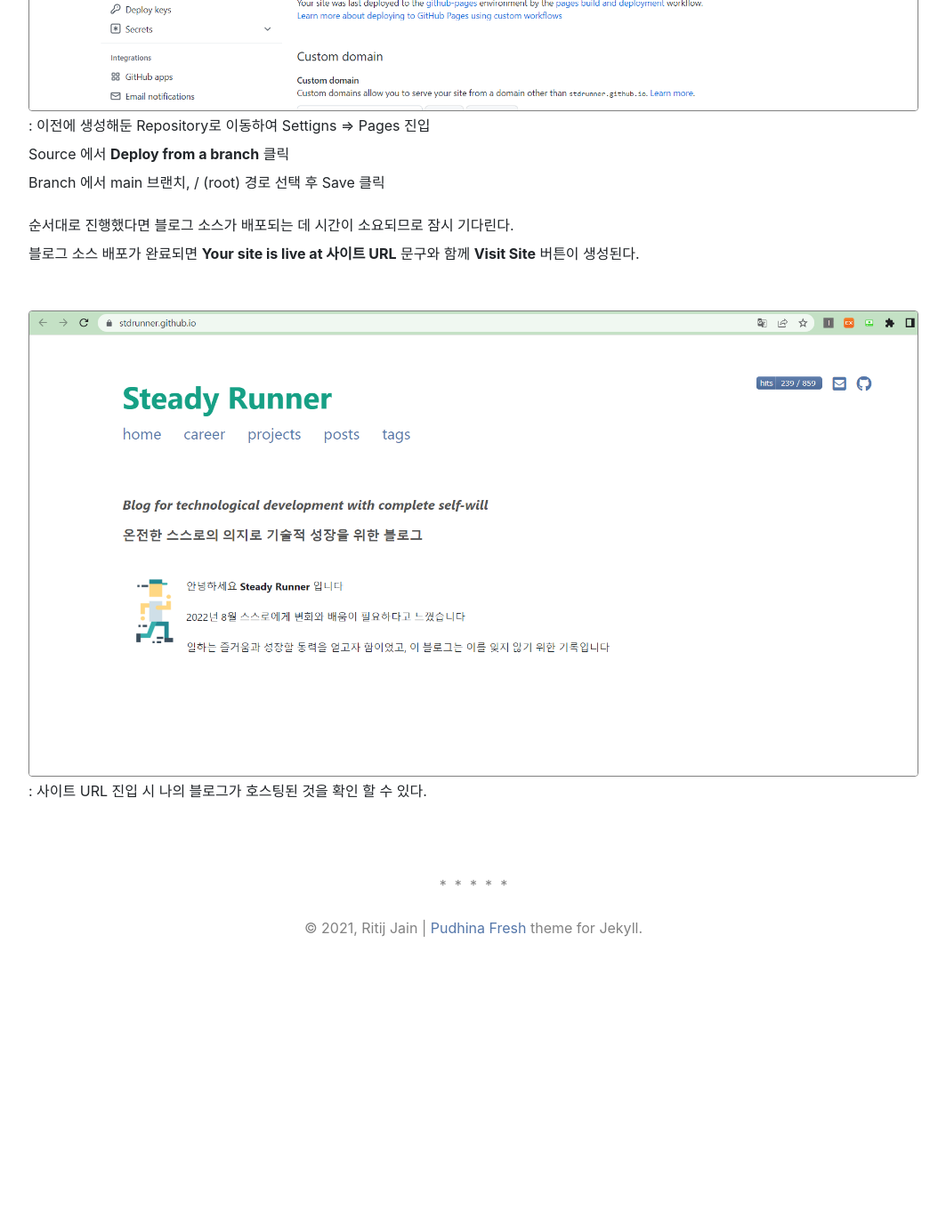
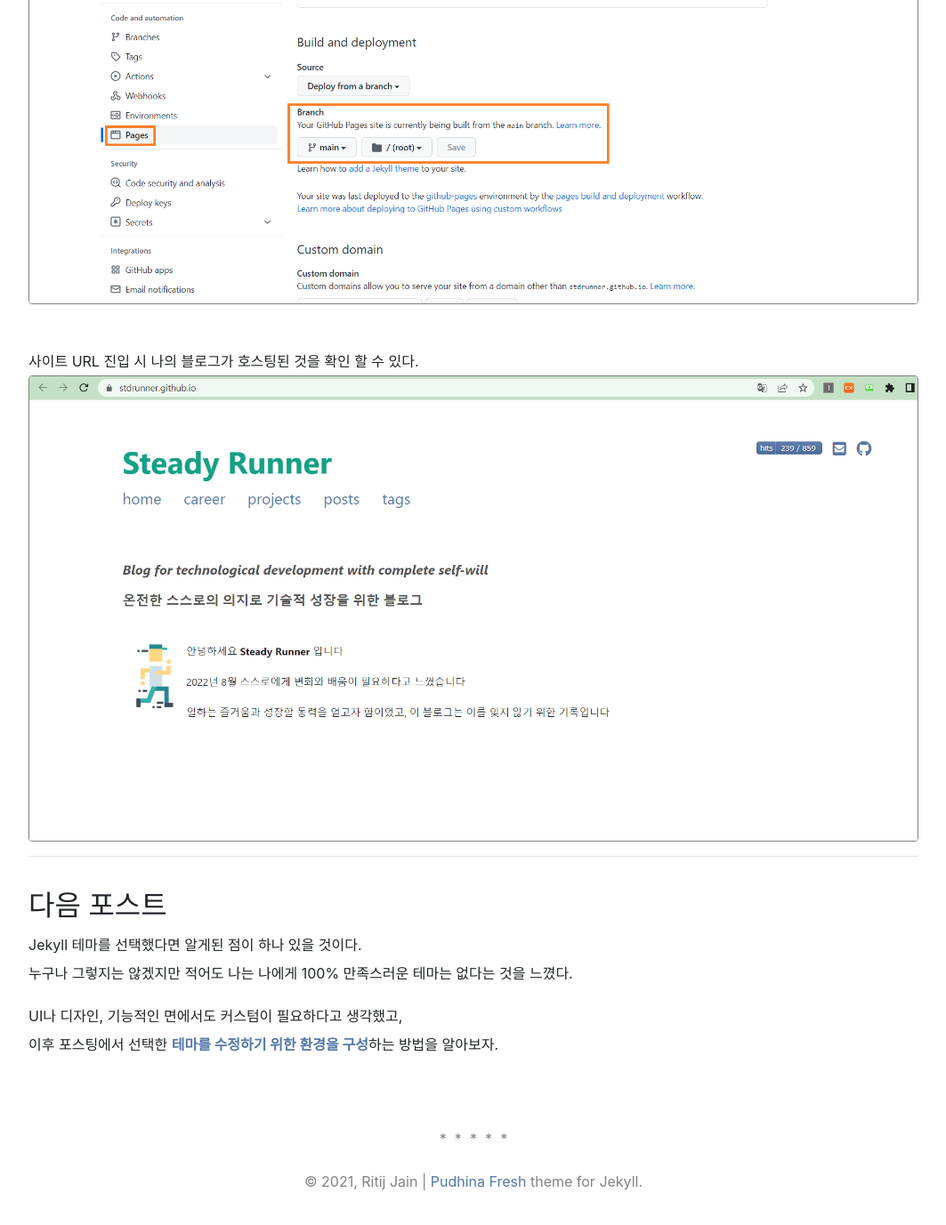
Before and after one commit to StdRunner/StdRunner.github.io, a Jekyll site: the page built from _posts/2022-08-29-how-to-use-jekyll.md, in a window 1280 px wide and 1400 px high, scrolled down 8654 px. Shown: the top 1377 px of the window at 89% size, without its empty margins (108-1171 px from the left). Built offline with Jekyll 4.4.1, drawn with Linux system fonts in a browser that asks for light colours; nearby versions of some CDN libraries; comment, search, counter and statistics services are not loaded; a style sheet for code colours, icons or effects is not loaded; before the commit the page ends 9769 px from its top, so only the background shows below that; some of the changed text lies outside the part shown.

Commit message:
edit post : how-to-use-jekyll add post : how-to-custom-jekyll

````diff
--- a/_data/tags.yml
+++ b/_data/tags.yml
@@ -1,6 +1,8 @@
 real-tags:
 - name : jekyll-blog
   color : burlywood
+- name : vscode
+  color : cornflowerblue
 sample-tags:
 - name : docs
   color : rgba( 140, 160, 175, 100%)
--- a/_posts/2022-08-29-how-to-use-jekyll.md
+++ b/_posts/2022-08-29-how-to-use-jekyll.md
@@ -7,90 +7,97 @@
 menu: jekyllblog
 ---
 ## 개인 블로그를 생성한 이유
-: 내가 IT분야에서 첫 발을 내딛은 회사는 솔루션 기반 사업을 주로 수행하는 기업.<br>
-신입 JAVA 개발자 라는 모호한 기준 아래 지원했던 나의 현재 롤은 <br>
-아이러니하게도 **개발자와는 다소 거리가 있는 포지션**이다.<br>
+내가 IT분야에서 첫 발을 내딛은 회사는 솔루션 기반 사업을 주로 수행하는 기업이다.
+신입 JAVA 개발자 라는 모호한 기준 아래 지원했던 나의 현재 롤은
+아이러니하게도 ***개발자와는 다소 거리가 있는 포지션***이다.
 
-솔루션 엔지니어, 서버/웹 QA, 서버 인프라 담당자<br>
+솔루션 엔지니어, 서버/웹 QA, 서버 인프라 담당자
 나의 바람인 개발자와는 다른 업무를 수행한 지 벌써 2년을 채워 간다.
 
-더 늦기 전에 내가 바라는 포지션의 **개발자로 일하기 위한 공부를 시작**하고,<br>
-**기록으로 남기고자 개인 블로그를 운영**하고자 한다.
+더 늦기 전에 내가 바라는 포지션의 ***개발자로 일하기 위한 공부를 시작***하고,
+***기록으로 남기고자 개인 블로그를 운영***하고자 한다.
 * * *
 ## Jekyll이란 무엇인가?
-<img src="/assets/img/posts/how-to-use-jekyll/jekyll.png" style="width:20%;" />
-: : 간단히 말해 **정적 사이트 생성기**이다. Ruby 언어로 개발되었으며<br>
-다양한 오픈소스 테마를 기반으로 개인 사이트, 블로그를 간단히 생성하고 커스텀할 수 있다.<br>
+간단히 말해 ***정적 사이트 생성기***이다. Ruby 언어로 개발되었으며
+다양한 오픈소스 테마를 기반으로 개인 사이트, 블로그를 간단히 생성하고 커스텀할 수 있다.
 DBMS를 사용하지 않아 빠르고, 가볍다.
 
-물론 커스텀을 위해서는 Jekyll의 동작방식과 폴더구조를 어느 정도 이해하고,<br>
+물론 커스텀을 위해서는 Jekyll의 동작방식과 폴더구조를 어느 정도 이해하고,
 HTML&CSS, liquid, 마크다운 사용방식을 알고 있어야 한다.
+<img src="/assets/img/posts/how-to-use-jekyll/jekyll.png" style="width:20%;" /><br>
 * * *
 ## 이 포스트에서 설명할 내용
 * Github 레파지토리 생성
 * 개인 블로그에 사용할 Jekyll 테마 선택과 Github 업로드
 * Github Pages 기능을 활용한 블로그 호스팅
-<!--* 테마 커스텀을 위한 Jekyll 테마 로컬 개발 환경 구성-->
+
 * * *
 ## Github 레파지토리 생성
-: 우선 Github 페이지에 진입한다. [https://github.com](https://github.com/)
+우선 Github 페이지에 진입한다. **[https://github.com/](https://github.com/)**
+Github 계정을 보유한 사람은 ***Sign in***을
+가입이 필요한 사람은 ***Sign up***을 클릭하여 로그인
+<img src="\assets\img\posts\how-to-use-jekyll\open_github.png" style="border: 1px solid gray;" /><br>
 
-<img src="\assets\img\posts\how-to-use-jekyll\open_github.png" style="border: 1px solid gray;" />
-: : Github 계정을 보유한 사람은 **Sign in**을<br>
-가입이 필요한 사람은 **Sign up**을 클릭하여 로그인<br><br>
+로그인 후 Github Repository를 생성하기 위해 ***New*** 클릭
+***Github Repository란*** Github 라는 서버에 Repository라는 나의 저장 공간을 만든다고 생각하면 이해가 쉽다.<br>
+우리는 이 저장 공간에 블로그 소스를 업로드할 것이다.
+<img src="\assets\img\posts\how-to-use-jekyll\create_repo.png" style="border: 1px solid gray;" /><br>
 
-<img src="\assets\img\posts\how-to-use-jekyll\create_repo.png" style="border: 1px solid gray;" />
-: : 로그인 후 Github Repository를 생성하기 위해 **New** 클릭<br>
-**Github Repository란** Github 라는 서버에 Repository라는 나의 저장 공간을 만든다고 생각하면 이해가 쉽다.<br>
-우리는 이 저장 공간에 블로그 소스를 업로드할 것이다.<br><br>
-
+***"{사용자 이름}.github.io"***으로 Repository 명을 입력 후 ***Create Repository*** 클릭<br>
+미리 생성해두어 이미 존재하는 Repository라는 경고가 표시된다.
+추후 ***"{사용자 이름}.github.io"*** 는 내 블로그의 접속 도메인이 될 예정이다.
 <img src="\assets\img\posts\how-to-use-jekyll\create_repo2.png" style="border: 1px solid gray;" />
-: : **"{사용자 이름}.github.io"**으로 Repository 명을 입력 후 **Create Repository** 클릭<br>
-미리 생성해두어 이미 존재하는 Repository라는 경고가 표시된다.<br>
-추후 **"{사용자 이름}.github.io"** 는 내 블로그의 접속 도메인이 될 예정이다.
 * * *
 
 ## 개인 블로그에 사용할 Jekyll 테마 선택과 Github 업로드
-: 오픈소스로 공개된 Jekyll 테마는 굉장히 다양하다. <br>
+오픈소스로 공개된 Jekyll 테마는 굉장히 다양하다.
 Jekyll 테마를 구글링으로 검색하면 어렵지 않게 마음에 드는 테마를 고를 수 있다.
 
-<img src="\assets\img\posts\how-to-use-jekyll\jekyll_theme.png" style="border: 1px solid gray;" />
-: : 나는 [https://jekyll-themes.com](https://jekyll-themes.com/) 사이트에서
-**"Pudhina Fresh"** 라는 테마를 선택했다.<br><br>
+나는 **[https://jekyll-themes.com/](https://jekyll-themes.com/)** 사이트에서
+***"Pudhina Fresh"*** 라는 테마를 선택했다.
+<img src="\assets\img\posts\how-to-use-jekyll\jekyll_theme.png" style="border: 1px solid gray;" /><br>
 
-<img src="\assets\img\posts\how-to-use-jekyll\jekyll_theme2.png" style="border: 1px solid gray;" />
-: : 테마 소스를 내 Github Repository에 업로드하기 위해 다운로드 한다.<br>
-이번 포스팅에서는 Git에 대한 이해도 없이 정적 사이트를 생성하기 위한 사람들을 위해 UI 업로드 방식을 설명한다.<br>
-테마 커스텀 환경을 위해서는 Git을 사용해야 하므로 미리 Git을 사용해 Repository에 업로드해도 무방하다.<br>
+테마 소스를 내 Github Repository에 업로드하기 위해 우선 다운로드 한다.
+이번 포스팅에서는 Git에 대한 이해도 없이 정적 사이트를 생성하기 위한 사람들을 위해 UI 업로드 방식을 설명한다.
+테마 커스텀 환경을 위해서는 Git을 사용해야 하므로 미리 Git을 사용해 Repository에 업로드해도 무방하다.
 
-테마 소스는 테마 사이트에서 즉시 다운로드하거나,<br><br>
+테마 소스는 테마 사이트에서 즉시 다운로드하거나,
+<img src="\assets\img\posts\how-to-use-jekyll\jekyll_theme2.png" style="border: 1px solid gray;" /><br>
 
-<img src="\assets\img\posts\how-to-use-jekyll\jekyll_theme3.png" style="border: 1px solid gray;" />
-: : 테마 Repository에 진입하여 **Download ZIP**을 클릭해도 무방하다.<br><br>
+테마 Repository에 진입하여 ***Download ZIP***을 클릭해도 무방하다.
+<img src="\assets\img\posts\how-to-use-jekyll\jekyll_theme3.png" style="border: 1px solid gray;" /><br>
 
-<img src="\assets\img\posts\how-to-use-jekyll\unzip_theme.png" style="border: 1px solid gray;" />
-: : 다운로드 받은 zip파일을 압축 해제한다.<br><br>
+다운로드 받은 zip파일을 압축 해제한다.
+<img src="\assets\img\posts\how-to-use-jekyll\unzip_theme.png" style="border: 1px solid gray;" /><br>
 
-<img src="\assets\img\posts\how-to-use-jekyll\my_repo.png" style="border: 1px solid gray;" />
-: : Github 페이지에서 이전에 생성해둔 Repository로 이동한다.<br><br>
+Github 페이지에서 이전에 생성해둔 Repository로 이동한다.
+<img src="\assets\img\posts\how-to-use-jekyll\my_repo.png" style="border: 1px solid gray;" /><br>
 
-<img src="\assets\img\posts\how-to-use-jekyll\my_repo2.png" style="border: 1px solid gray;" />
-: : 테마 소스를 Repository로 업로드하기 위해 **Upload files** 를 클릭한다.<br>
-사전에 업로드 해둔 테마 파일 목록이 출력됩니다.<br><br>
+테마 소스를 Repository로 업로드하기 위해 ***Upload files*** 를 클릭한다.
+사전에 업로드 해둔 테마 파일 목록이 출력됩니다.
+<img src="\assets\img\posts\how-to-use-jekyll\my_repo2.png" style="border: 1px solid gray;" /><br>
 
+이전에 압축 해제해둔 테마 파일 전체를 Github으로 드래그 앤 드랍한다.
+업로드 완료 후 ***Commit changes***를 클릭하여 진행
 <img src="\assets\img\posts\how-to-use-jekyll\upload_theme.png" style="border: 1px solid gray;" />
-: : 이전에 압축 해제해둔 테마 파일 전체를 Github으로 드래그 앤 드랍한다.<br>
-업로드 완료 후 **Commit changes**를 클릭하여 진행<br><br>
 * * *
 
 ## Github Pages 기능을 활용한 블로그 호스팅
-<img src="\assets\img\posts\how-to-use-jekyll\github_pages.png" style="border: 1px solid gray;" />
-: : 이전에 생성해둔 Repository로 이동하여 Settigns => Pages 진입<br>
-Source 에서 **Deploy from a branch** 클릭<br>
+이전에 생성해둔 Repository로 이동하여 Settigns => Pages 진입
+Source 에서 ***Deploy from a branch*** 클릭
 Branch 에서 main 브랜치, / (root) 경로 선택 후 Save 클릭
 
-순서대로 진행했다면 블로그 소스가 배포되는 데 시간이 소요되므로 잠시 기다린다.<br>
-블로그 소스 배포가 완료되면 **Your site is live at 사이트 URL** 문구와 함께 **Visit Site** 버튼이 생성된다.<br><br>
+순서대로 진행했다면 블로그 소스가 배포되는 데 시간이 소요되므로 잠시 기다린다.
+블로그 소스 배포가 완료되면 ***Your site is live at 사이트 URL*** 문구와 함께 ***Visit Site*** 버튼이 생성된다.
+<img src="\assets\img\posts\how-to-use-jekyll\github_pages.png" style="border: 1px solid gray;" /><br>
 
+사이트 URL 진입 시 나의 블로그가 호스팅된 것을 확인 할 수 있다.
 <img src="\assets\img\posts\how-to-use-jekyll\my_blog.png" style="border: 1px solid gray;" />
-: : 사이트 URL 진입 시 나의 블로그가 호스팅된 것을 확인 할 수 있다.
+* * *
+
+## 다음 포스트
+Jekyll 테마를 선택했다면 알게된 점이 하나 있을 것이다.
+누구나 그렇지는 않겠지만 적어도 나는 나에게 100% 만족스러운 테마는 없다는 것을 느꼈다.
+
+UI나 디자인, 기능적인 면에서도 커스텀이 필요하다고 생각했고,
+이후 포스팅에서 선택한 **[테마를 수정하기 위한 환경을 구성]({{site.author.homepage}}2022/08/30/how-to-custom-jekyll.html/)**하는 방법을 알아보자.
--- /dev/null
+++ b/_posts/2022-08-30-how-to-custom-jekyll.md
@@ -0,0 +1,99 @@
+---
+layout: post
+title: Jekyll 테마 커스텀 환경 구성(Ruby Installer, )
+date: 2022-08-30
+updated:
+tags: [jekyll-blog, vscode]
+menu: jekyllblog
+---
+## jekyll 테마를 커스텀 하는 이유
+블로그를 시작하기로 마음을 먹고 마음에 드는 Jekyll 테마를 선택했다.
+테마 개발자에게는 미안한 말이지만 꽤 많은 부분에서 100% 만족스럽지는 않았다.
+
+그래서 나는 내가 직접 UI 디자인 커스텀이나, 미비한 기능을 보완하거나, 없는 기능을 추가하기로 했다.
+
+이전 포스팅에서 사용했던 Github Repository와 Github Pages를 활용해
+***테마를 수정할 수 있는 환경을 구성***하고 ***변경점을 배포하는 과정***을 알아보겠다.
+* * *
+## Git Bash 설치
+<img src="https://git-scm.com/images/logo@2x.png" style="width: 20%"/>
+테마 커스텀 환경을 구성하고 손쉽게 배포하기 위해서는 Git Bash 설치가 필요하다.
+Git에 대한 이해가 선행되고 이미 설치한 사람은 넘어가도 좋다.
+
+만약 Git이 무엇인지조차 모르는 사람이라면
+서칭을 통해 **형상 관리**와 Git, Github에 대한 어느 정도의 선행하고 진행하기 바란다.
+
+Git 페이지에 접속하여 Git을 설치한다. **[https://git-scm.com/](https://git-scm.com/)**
+<img src="\assets\img\posts\how-to-custom-jekyll\git.png" style="border: 1px solid gray;" />
+* * *
+
+## git clone을 통해 로컬 레파지토리 구성하기
+자신의 PC에 Jekyll Repository 테마 소스를 저장할 경로를 정한다.
+나는 ***C:\JekyllTheme*** 경로로 지정했다.
+<img src="\assets\img\posts\how-to-custom-jekyll\git_repo.png" style="border: 1px solid gray;" /><br>
+
+지정한 경로로 이동하여 탐색기 빈 공간을 우클릭하고 ***Git Bash Here*** 메뉴를 클릭하면
+Git Bash가 실행된다.
+<img src="\assets\img\posts\how-to-custom-jekyll\git_bash.png" style="border: 1px solid gray;" /><br>
+<img src="\assets\img\posts\how-to-custom-jekyll\git_bash2.png" style="border: 1px solid gray;" /><br>
+
+이전 포스팅에서와 같이 Jekyll 테마를 업로드하고, Github Pages 기능을 통해 호스팅한 자신의 Github Repository로 이동한다.
+복사 버튼을 클릭하여 Repository URL을 복사한다.
+<img src="\assets\img\posts\how-to-custom-jekyll\copy_url.png" style="border: 1px solid gray;" /><br>
+
+Git Bash 쉘에 ***git clone {복사한 Repository URL}***을 입력한다.
+git clone이 정상적으로 이루어지면 ***C:\JekyllTheme\{Repository 이름}*** 폴더가 생성되고 Jekyll 테마가 폴더 아래 다운로드 된다.
+나는 사전에 git clone한 상태라 폴더가 이미 존재한다.
+<img src="\assets\img\posts\how-to-custom-jekyll\git_clone.png" style="border: 1px solid gray;" /><br>
+* * *
+
+## Ruby Installer 설치
+Jekyll은 Ruby 언어로 개발되었으므로 정적 사이트 로컬 빌드/실행, 수정 사항 확인, 디버깅을 위해 Ruby Installer를 설치해야 한다.
+<img src="\assets\img\posts\how-to-custom-jekyll\ruby_installer.png" style="width:30%" /><br>
+
+링크로 접속하여 **=> {Ruby Installer}** 표시된 추천 버전으로 설치한다. **[https://rubyinstaller.org/downloads/](https://rubyinstaller.org/downloads/)**
+<img src="\assets\img\posts\how-to-custom-jekyll\ruby_installer2.png" style="border: 1px solid gray;" /><br>
+
+다운받은 installer를 실행하면 CMD창이 나타난다.
+1번과 3번을 선택하라는 안내가 나오면 1을(기본설치) 누르고 엔터를 누른다.
+설치가 완료되고 엔터를 한번더 누르면 CMD창이 종료된다.
+<img src="\assets\img\posts\how-to-custom-jekyll\ruby_installer3.png" /><br>
+<img src="\assets\img\posts\how-to-custom-jekyll\ruby_installer4.png" />
+> [https://ehdtnn.tistory.com/763](https://ehdtnn.tistory.com/763) [ds:티스토리]
+
+* * *
+
+## Bundler 설치 & Jekyll 테마 로컬 실행
+Bundler는 정확히 필요한 gem과 그 gem의 버전을 설치하고, 추적하는 것으로 일관성 있는 Ruby 프로젝트를 제공하는 도구라고 설명하고 있다.
+> [http://blog.kichul.co.kr/2017/03/24/2017-03-24-using-bundle-in-ruby/](http://blog.kichul.co.kr/2017/03/24/2017-03-24-using-bundle-in-ruby/)
+
+간략히 서칭해본 결과 Ruby에 필요한 의존 라이브러리를 원격에서 설치할 수 있도록 돕는 도구 정도로 이해하면 될 것 같다.
+node의 npm, java의 gradle, maven과 유사하다.
+
+***C:\JekyllTheme\{Repository 이름}*** 경로에서 CMD창을 열고 ***bundle install***을 입력한다.
+<img src="\assets\img\posts\how-to-custom-jekyll\bundle_install.png" style="border: 1px solid gray;" /><br>
+
+CMD창에서 ***bundle exec jekyll serve***을 입력한다. 현 폴더의 Jekyll 테마를 로컬에서 기동하는 명령어이다.
+정상적으로 로컬 기동이 완료되면 아래 메시지를 확인할 수 있다.
+```
+    Server address: http://127.0.0.1:4000
+  Server running... press ctrl-c to stop.
+```
+<img src="\assets\img\posts\how-to-custom-jekyll\run_jekyll.png" style="border: 1px solid gray;" /><br>
+
+이후 브라우저에서 ***http://localhost:4000/*** 로 진입 시 로컬에서 기동한 jekyll 테마 페이지가 출력된다.
+<img src="\assets\img\posts\how-to-custom-jekyll\run_jekyll2.png" style="border: 1px solid gray;" /><br>
+* * *
+
+## Visual Studio Code
+나는 Jekyll 테마 소스를 수정하기 위한 편집기(개발 도구)로 Visual Studio Code를 사용할 것이다.
+물론 다른 편집기를 사용해도 무방하다.
+
+이하 VS Code는 다양한 확장자에 대해 하이라이팅을 지원하며 파일에 대한 형상 관리가 용이하다.
+다양한 플러그인을 지원할 뿐 아니라 Git Bash를 내부 기본 터미널로 사용이 가능하다.
+<img src="https://code.visualstudio.com/opengraphimg/opengraph-home.png" style="border: 1px solid gray; width:50%" /><br>
+
+VS Code를 실행 후 ***폴더 선택***을 클릭하여 작업할 폴더를 선택한다.
+사전에 Jekyll 테마를 git clone 했던 ***C:\JekyllTheme\{Repository 이름}*** 경로를 선택한다.
+<img src="\assets\img\posts\how-to-custom-jekyll\vs_code.png" style="border: 1px solid gray;" /><br>
+<img src="\assets\img\posts\how-to-custom-jekyll\vs_code2.png" style="border: 1px solid gray;" /><br>
````
Also changed, not shown: pages/tags/vscode.html (added, +7 -0 lines), assets/img/posts/how-to-custom-jekyll/bundle_install.png (added), assets/img/posts/how-to-custom-jekyll/copy_url.png (added), assets/img/posts/how-to-custom-jekyll/git.png (added), assets/img/posts/how-to-custom-jekyll/git_bash.png (added), assets/img/posts/how-to-custom-jekyll/git_bash2.png (added), assets/img/posts/how-to-custom-jekyll/git_clone.png (added), assets/img/posts/how-to-custom-jekyll/git_repo.png (added), assets/img/posts/how-to-custom-jekyll/ruby_installer.png (added), assets/img/posts/how-to-custom-jekyll/ruby_installer2.png (added), assets/img/posts/how-to-custom-jekyll/ruby_installer3.png (added), assets/img/posts/how-to-custom-jekyll/ruby_installer4.png (added), assets/img/posts/how-to-custom-jekyll/run_jekyll.png (added), assets/img/posts/how-to-custom-jekyll/run_jekyll2.png (added), 2 more files.
